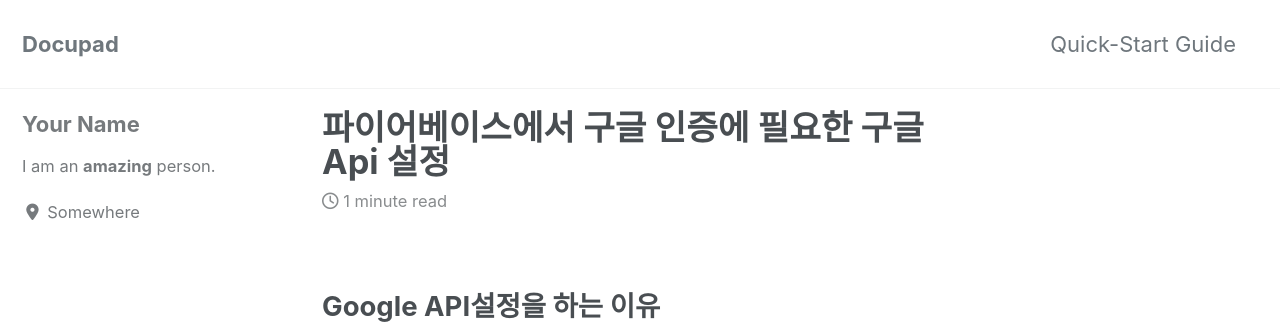
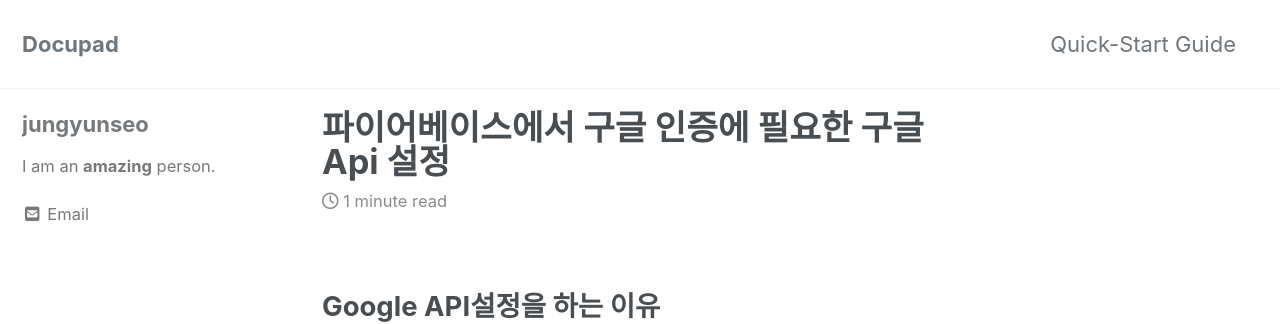
Before and after one commit to junghyunseo0105/docupad, a Jekyll site: the page built from _posts/2019-08-18-파이어베이스에서-구글-인증에-필요한-구글-API-설정.md, in a window 1280 px wide. Shown: the top 324 px of the page. Built offline with Jekyll 4.4.1, drawn with Linux system fonts in a browser that asks for light colours; cached includes are drawn as plain includes; nearby versions of some CDN libraries.

Commit message:
Update _config.yml

```diff
--- a/_config.yml
+++ b/_config.yml
@@ -108,11 +108,10 @@ analytics:
 
 # Site Author
 author:
-  name             : "Your Name"
+  name             : "jungyunseo"
   avatar           : # path of avatar image, e.g. "/assets/images/bio-photo.jpg"
   bio              : "I am an **amazing** person."
-  location         : "Somewhere"
-  email            :
+  email            : "junghyunseo0105@gmail.com"
   links:
     - label: "Email"
       icon: "fas fa-fw fa-envelope-square"
```
